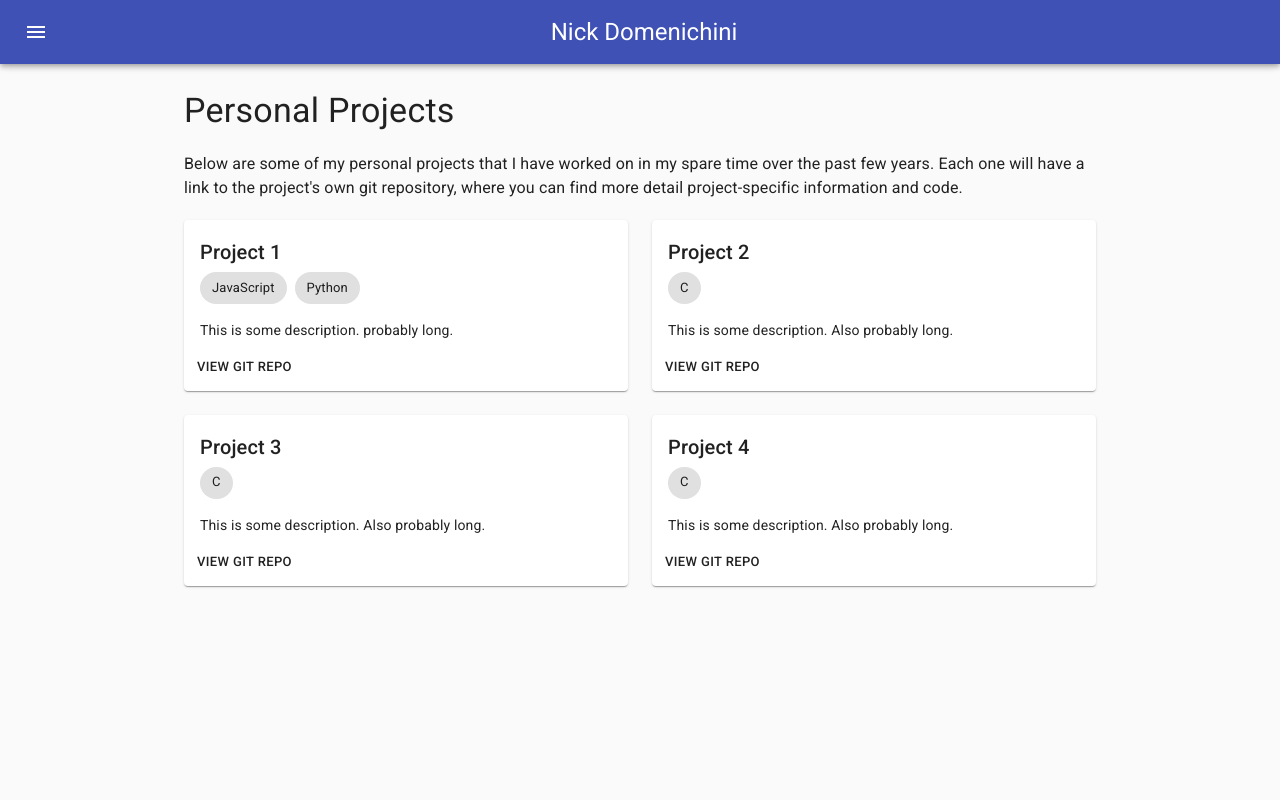
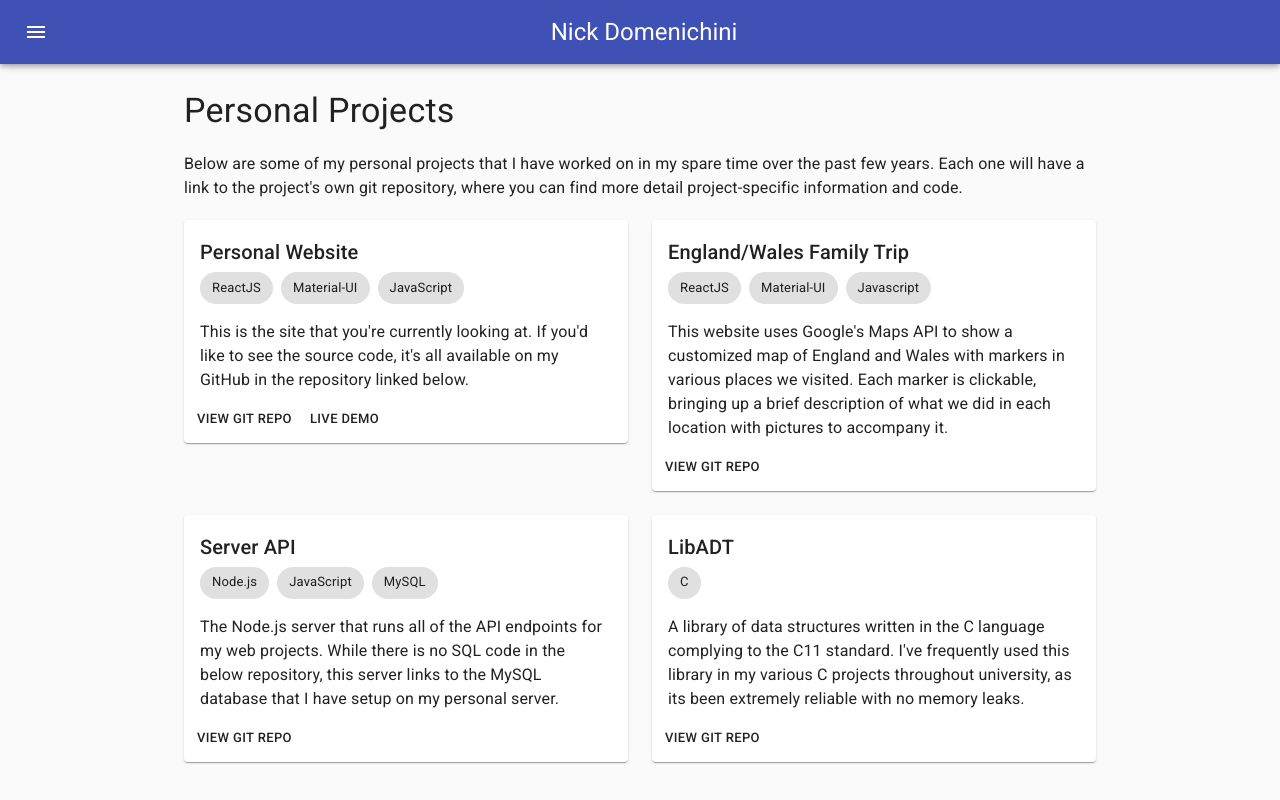
Before and after one commit to ndomenic/personal-site, a React (Create React App) app in the folder client/: page /projects in a window 1280 px wide. Built offline with nearby package versions, Linux system fonts and the light colour scheme.

Commit message:
Added some info

```diff
--- a/client/src/Components/Pages/ProjectsPage.jsx
+++ b/client/src/Components/Pages/ProjectsPage.jsx
@@ -11,28 +11,29 @@ import Chip from '@material-ui/core/Chip';
 
 const projectsList = [
   {
-    title: 'Project 1',
-    languages: ['JavaScript', 'Python'],
-    description: 'This is some description. probably long.',
-    link: 'https://google.com'
+    title: 'Personal Website',
+    languages: ['ReactJS', 'Material-UI', 'JavaScript'],
+    description: 'This is the site that you\'re currently looking at. If you\'d like to see the source code, it\'s all available on my GitHub in the repository linked below.',
+    link: 'https://github.com/ndomenic/personal-site',
+    liveLink: 'https://github.com/ndomenic/personal-site'
   },
   {
-    title: 'Project 2',
-    languages: ['C'],
-    description: 'This is some description. Also probably long.',
-    link: 'https://bing.com'
+    title: 'England/Wales Family Trip',
+    languages: ['ReactJS', 'Material-UI', 'Javascript'],
+    description: 'This website uses Google\'s Maps API to show a customized map of England and Wales with markers in various places we visited. Each marker is clickable, bringing up a brief description of what we did in each location with pictures to accompany it.',
+    link: 'https://github.com/ndomenic/travel-log'
   },
   {
-    title: 'Project 3',
-    languages: ['C'],
-    description: 'This is some description. Also probably long.',
-    link: 'https://bing.com'
+    title: 'Server API',
+    languages: ['Node.js', 'JavaScript', 'MySQL'],
+    description: 'The Node.js server that runs all of the API endpoints for my web projects. While there is no SQL code in the below repository, this server links to the MySQL database that I have setup on my personal server.',
+    link: 'https://github.com/ndomenic/personal-site'
   },
   {
-    title: 'Project 4',
+    title: 'LibADT',
     languages: ['C'],
-    description: 'This is some description. Also probably long.',
-    link: 'https://bing.com'
+    description: 'A library of data structures written in the C language complying to the C11 standard. I\'ve frequently used this library in my various C projects throughout university, as its been extremely reliable with no memory leaks.',
+    link: 'https://github.com/ndomenic/libADT'
   },
 ]
 
@@ -85,12 +86,17 @@ class ProjectsPage extends React.Component {
                   {element.languages.map((language, index) => (
                     <Chip className={classes.chip} label={language} />
                   ))}
-                  <Typography className={classes.cardDescription} variant="p" component="p">
+                  <Typography className={classes.cardDescription} component="p">
                     {element.description}
                   </Typography>
                 </CardContent>
                 <CardActions>
                   <Button size="small" href={element.link}>View Git Repo</Button>
+                  {element.liveLink ? (
+                    <Button size="small" href={element.liveLink}>Live Demo</Button>
+                  ) : (
+                    <React.Fragment/>
+                  )}
                 </CardActions>
               </Card>
             </Grid>
```
